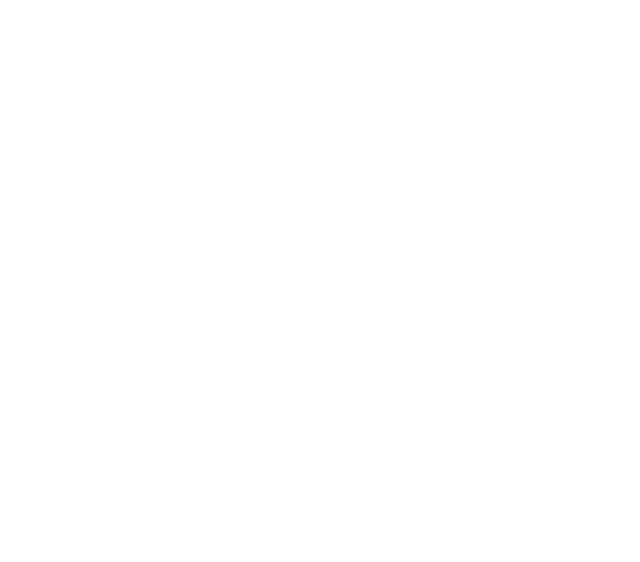
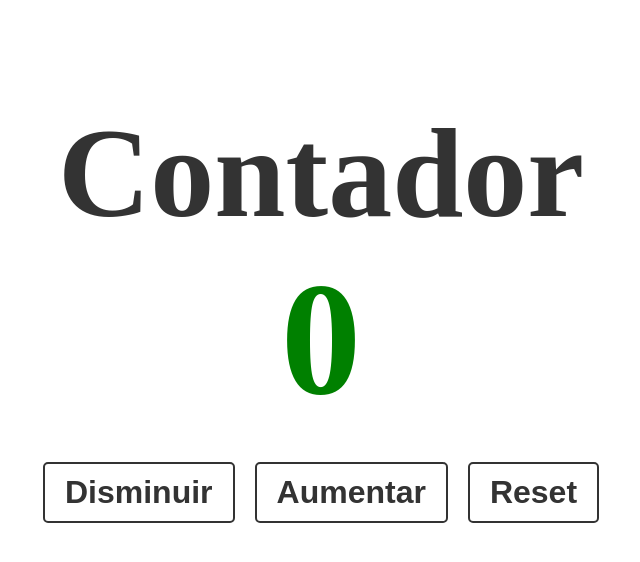
Before and after one commit to Rastajuan/contador-javascript, a plain HTML site: page index.html in a window 1280 px wide. Shown: the whole page, without its empty margins (319-959 px from the left). Drawn offline with Linux system fonts and the light colour scheme.

Commit message:
Finalizado

```diff
--- a/index.html
+++ b/index.html
@@ -1,12 +1,28 @@
 <!DOCTYPE html>
 <html lang="en">
+
 <head>
   <meta charset="UTF-8" />
   <meta name="viewport" content="width=device-width, initial-scale=1.0" />
   <link type="text/css" rel="stylesheet" href="/styles.css" />
-    <title>Document</title>
+  <title>Contador</title>
 </head>
+
 <body>
+  <div class="container">
+    <h1>Contador</h1>
+    <div class="number">
+        <span class="counter__number" id="number">0</span>
+    </div>
+    <div class="counter">
+        <div class="counter__container">
+        <button class="counter__button decrement" id="decrease">Disminuir</button>
+        <button class="counter__button increment" id="increase">Aumentar</button>
+        <button class="counter__button reset" id="reset">Reset</button>
+      </div>
+
+    </div>
     <script src="/scripts.js"></script>
 </body>
+
 </html>
--- a/scripts.js
+++ b/scripts.js
@@ -0,0 +1,25 @@
+const botones = document.querySelectorAll(".counter__button");
+console.log(botones);
+
+const contador = document.getElementById("number");
+let contadorValor = contador.textContent;
+console.log(contadorValor);
+
+botones.forEach((boton) => {
+  boton.addEventListener("click", (e) => {
+    const clase = e.currentTarget.classList;
+    if (clase.contains("decrement")) {
+      console.log("Decrementar");
+      contadorValor--;
+      contador.textContent = contadorValor;
+    } else if (clase.contains("increment")) {
+      console.log("Incrementar");
+      contadorValor++;
+      contador.textContent = contadorValor;
+    } else if (clase.contains("reset")) {
+      console.log("Resetear");
+      contador.textContent = 0;
+      contadorValor=0;
+    }
+  });
+});
--- a/styles.css
+++ b/styles.css
@@ -0,0 +1,56 @@
+*{
+  margin:0;
+  padding:0;
+  box-sizing:border-box;
+
+}
+
+h1{
+  font-size: 8rem;
+  font-weight: bold;
+  color: #333;
+  text-align: center;
+}
+.container{
+  margin-top: 100px;
+}
+.counter{
+  display: flex;
+  justify-content: center;
+  align-items: center;
+  width: 60%;
+  margin: 0 auto;
+}
+.counter__container{
+  display: flex;
+  justify-content: center;
+  align-items: center;
+  /* height: 100vh; */
+}
+
+.counter__number{
+  font-size: 10rem;
+  font-weight: bold;
+  color:  green;
+
+}
+.number{
+  text-align: center;
+   margin-bottom: 30px;
+}
+.counter__button{
+  font-size: 2rem;
+  font-weight: bold;
+  color: #333;
+  background: #fff;
+  border: 2px solid #333;
+  border-radius: 5px;
+  padding: 10px 20px;
+  margin: 0 10px;
+  cursor: pointer;
+  transition: all 0.3s ease-in-out;
+}
+.counter__button:hover{
+  background: #333;
+  color: #fff;
+}
```
Lines whose indentation alone changed are shown as unchanged.
